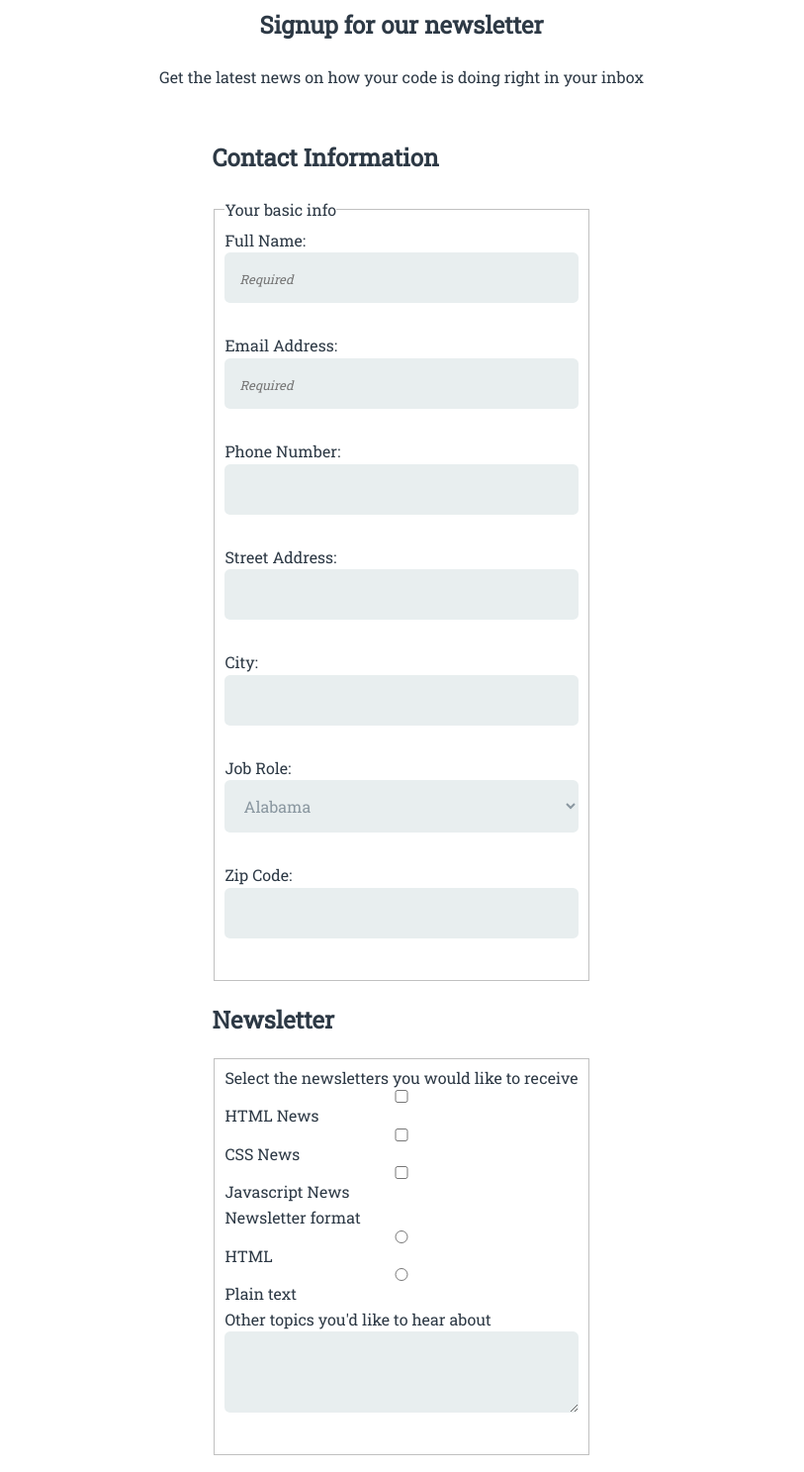
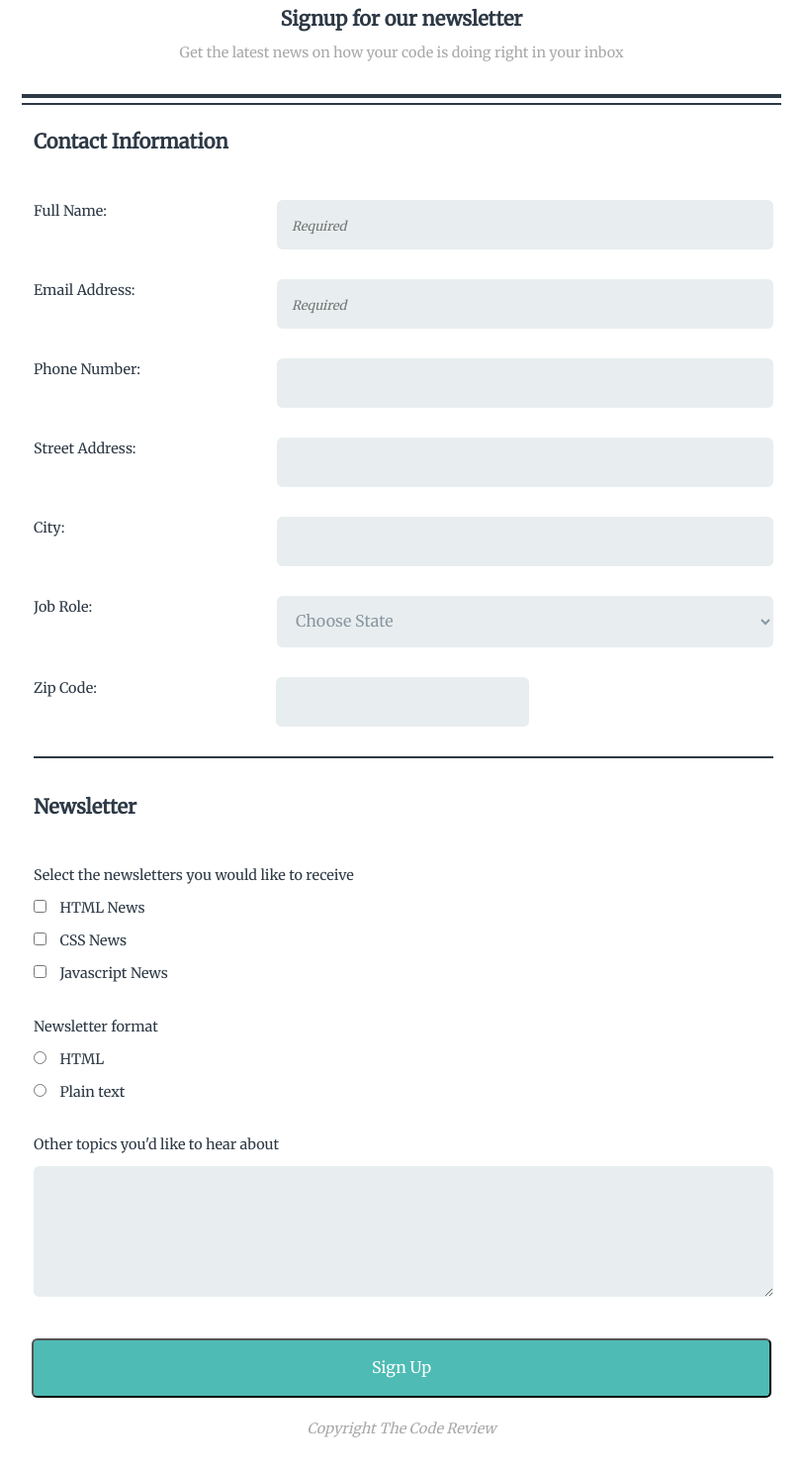
Before and after one commit to rukantabula/An-Online-Registration-Form, a plain HTML site: page index.html in a window 1280 px wide. Shown: the part 114-1601 px from the top of the page at 99% size, without its empty margins (234-1047 px from the left). Drawn offline with Linux system fonts and the light colour scheme.

Commit message:
final draft

```diff
--- a/css/style.css
+++ b/css/style.css
@@ -2,53 +2,78 @@
   Base Element Styles
 ==================================== */
 
-*, *:before, *:after {
+*,
+*:before,
+*:after {
   -moz-box-sizing: border-box;
   -webkit-box-sizing: border-box;
   box-sizing: border-box;
 }
 
-::-webkit-input-placeholder { /* WebKit browsers */
+::-webkit-input-placeholder {
+  /* WebKit browsers */
   direction: rtl;
   font-style: italic;
-    font-size: .8em;
+  font-size: 0.8em;
+  overflow: visible;
 }
-:-moz-placeholder { /* Mozilla Firefox 4 to 18 */
+:-moz-placeholder {
+  /* Mozilla Firefox 4 to 18 */
   direction: rtl;
   font-style: italic;
-    font-size: .8em;
+  font-size: 0.8em;
+  overflow: visible;
 }
-::-moz-placeholder { /* Mozilla Firefox 19+ but I'm not sure about working */
+::-moz-placeholder {
+  /* Mozilla Firefox 19+ but I'm not sure about working */
   direction: rtl;
   font-style: italic;
-    font-size: .8em;
+  font-size: 0.8em;
+  overflow: visible;
 }
-:-ms-input-placeholder { /* Internet Explorer 10+ */
+:-ms-input-placeholder {
+  /* Internet Explorer 10+ */
   direction: rtl;
   font-style: italic;
-    font-size: .8em;
+  font-size: 0.8em;
+  overflow: visible;
 }
 
 body {
-  font-family: 'Roboto Slab', serif;
+  font-family: "Merriweather", serif;
   line-height: 1.6;
   display: flex;
   color: #2d3945;
   background: #fff;
 }
 
-
-
 p {
   text-align: center;
+}
+p,
+label {
+  font-size: 0.9em;
+}
+
+label {
+  padding-bottom: 10px;
+}
+
+h2 {
+  font-size: 1.25em;
 }
 
 button {
   background: #4ebbb5;
   color: #fff;
-  padding: .625em 1.25em;
-	border-radius: .35em;
-  margin-top: 20px;
+  padding: 0.625em 1.25em;
+  border-radius: 0.35em;
+  margin: 0 10px 20px;
+  height: 60px;
+}
+
+button:hover {
+  opacity: 0.8;
 }
 
 input[type="text"],
@@ -57,9 +82,9 @@ input[type="email"],
 input[type="tel"],
 textarea,
 select {
-  background: rgba(255,255,255,0.1);
+  background: rgba(255, 255, 255, 0.1);
   border: none;
-  border-radius: .35em;
+  border-radius: 0.35em;
   font-size: 16px;
   height: auto;
   margin: 0;
@@ -71,6 +96,20 @@ select {
   margin-bottom: 30px;
 }
 
+input[type="radio"],
+input[type="checkbox"] {
+  margin-right: 10px;
+  cursor: pointer;
+}
+
+input[id="zip_code"] {
+  width: 50%;
+}
+
+.zip {
+  display: block;
+}
+
 input:focus,
 textarea:focus {
   border: 1px solid #46698b;
@@ -78,22 +117,15 @@ textarea:focus {
 
 input:placeholder {
   text-align: right;
-
+  overflow: visible;
 }
-
 
 /* =================================
   Base Layout Styles
 ==================================== */
 .wrapper {
   margin: auto;
-}
-
-.main-content,
-form,
-fieldset {
-  display: flex;
-  flex-direction: column;
+  width: 100%;
 }
 
 .primary-header {
@@ -103,26 +135,99 @@ fieldset {
   padding-bottom: 15px;
 }
 
+.header-title {
+  font-size: 1.5em;
+  text-align: center;
+  color: #fff;
+  text-transform: uppercase;
+}
+
+.bold-line {
+  height: 4px;
+}
+
+.light-line {
+  height: 2px;
+}
+
+.bold-line,
+.light-line {
+  margin-bottom: 5px;
+  background: #2d3945;
+}
+
+.main-content,
+form,
+fieldset {
+  display: flex;
+  flex-direction: column;
+  border: none;
+  width: 100%;
+}
+
+fieldset {
+  flex-wrap: wrap;
+}
+
 .secondary-header,
 .main-content {
-  margin: auto;
   margin: 0 0 30px 0;
   align-items: center;
+  width: 90%;
+  margin: 0 auto;
 }
 
 .secondary-header {
   text-align: center;
 }
 
-.header-title {
-  font-size: 1.5em;
-  text-align: center;
-  color: #fff;
-  text-transform: uppercase;
+.header-description,
+.footer {
+  color: #a9a9a9;
 }
-/* ---- Navigation ---- */
 
+.header-description {
+  margin-top: -10px;
+  margin-bottom: 30px;
+}
+
+.contact,
+.newsletter {
+  padding-bottom: 20px;
+}
+.section-title {
+  padding-top: 20px;
+}
+
+.footer {
+  font-style: italic;
+  margin-bottom: 150px;
+}
 
 /* =================================
   Media Queries
 ==================================== */
+
+@media screen and (min-width: 768px) {
+  .secondary-header,
+  .main-content {
+    margin: 0 0 30px 0;
+    align-items: center;
+    width: 60%;
+    max-width: 800px;
+    margin: 0 auto;
+  }
+
+  .flex-input {
+    display: flex;
+    justify-content: space-between;
+  }
+
+  input[id="zip_code"] {
+    margin-right: 33%;
+  }
+
+  .item-label {
+    width: 50%;
+  }
+}
--- a/index.html
+++ b/index.html
@@ -4,7 +4,8 @@
     <meta charset="utf-8">
     <meta name="viewport" content="width=device-width, initial-scale=1.0">
     <title>The Code Review</title>
-    <link href="https://fonts.googleapis.com/css?family=Roboto+Slab" rel="stylesheet">
+    <link href="https://fonts.googleapis.com/css?family=Merriweather"
+      rel="stylesheet">
     <link rel="stylesheet" href="css/normalize.css">
     <link rel="stylesheet" href="css/style.css">
   </head>
@@ -13,36 +14,55 @@
     <div class="wrapper">
       <header>
         <div class="primary-header">
-        <h1 class="header-title" >The Code Review</h1>
+          <h1 class="header-title">The Code Review</h1>
         </div>
         <div class="secondary-header">
           <h2 class="header-subtitle">Signup for our newsletter</h2>
           <p class="header-description">Get the latest news on how your code is
             doing right in your inbox</p>
           <div class="bold-line"></div>
-        <div class="bold-line"></div>
+          <div class="light-line"></div>
         </div>
       </header><!--/.main-header-->
 
       <div class="main-content">
         <form action="index.html" method="post" class="form_items">
-        <h2>Contact Information</h2>
+
           <fieldset>
-          <legend>Your basic info</legend>
-          <label for="name">Full Name:</label>
+            <legend> <h2 class="contact">Contact Information</h2></legend>
+            <div class="flex-input">
+              <label for="name" class="item-label">Full Name:</label>
               <input required type="text" name="full_name" id="name"
-            placeholder="Required">
-          <label for="email">Email Address:</label>
-          <input required type="email" name="email_address" id="email_address"
-            placeholder="Required">
-          <label for="phone_number">Phone Number:</label>
-          <input type="tel" name="phone_number" id="phone_number">
-          <label for="street_address">Street Address:</label>
-          <input type="text" name="street_address" id="street_address">
-          <label for="city">City:</label>
-          <input type="text" name="city" id="city">
-          <label for="job">Job Role:</label>
-          <select id="state" name="state">
+                placeholder="Required"class="item-input">
+            </div>
+
+            <div class="flex-input">
+              <label for="email" class="item-label">Email Address:</label>
+              <input required type="email" name="email_address" id="email"
+                placeholder="Required"class="item-input">
+            </div>
+
+            <div class="flex-input">
+              <label for="phone_number" class="item-label">Phone Number:</label>
+              <input type="tel" name="phone_number" id="phone_number"
+                class="item-input">
+            </div>
+
+            <div class="flex-input">
+              <label for="street_address" class="item-label">Street Address:</label>
+              <input type="text" name="street_address" id="street_address"
+                class="item-input">
+            </div>
+
+            <div class="flex-input">
+              <label for="city" class="item-label">City:</label>
+              <input type="text" name="city" id="city" class="item-input">
+            </div>
+
+            <div class="flex-input">
+              <label for="job" class="item-label">Job Role:</label>
+              <select id="state" name="state" class="item-input">
+                <option selected disabled>Choose State</option>
                 <option value="AL">Alabama</option>
                 <option value="AK">Alaska</option>
                 <option value="AZ">Arizona</option>
@@ -95,39 +115,58 @@
                 <option value="WI">Wisconsin</option>
                 <option value="WY">Wyoming</option>
               </select>
-          <label for="zip_code">Zip Code:</label>
-          <input type="text" name="city" id="zip_code">
+            </div>
 
+            <div class="flex-input">
+              <label for="zip_code" class="item-label zip">Zip Code:</label>
+              <input type="text" name="zip_code" id="zip_code" class="item-input">
+            </div>
+            <div class="light-line"></div>
           </fieldset>
 
-        <h2>Newsletter</h2>
+
           <fieldset>
-          <legend></legend>
+            <legend> <h2 class="newsletter">Newsletter</h2></legend>
             <label>Select the newsletters you would like to receive</label>
+            <label class="light" for="html_news">
               <input type="checkbox" id="html_news" name="news" value="html_news">
-          <label class="light" for="html_news">HTML News</label>
+              HTML News
+            </label>
+
+            <label class="light" for="css_news">
               <input type="checkbox" id="css_news" name="news" value="css_news">
-          <label class="light" for="css_news">CSS News</label>
-          <input type="checkbox" id="javascript_news" name="news"
-            value="javascript_news">
-          <label class="light" for="javascript_news">Javascript News</label>
-          <label>Newsletter format</label>
-          <input id="html_format" type="radio" name="newsletter-format"
-            value="html_format">
-          <label for="html_format" class="light">HTML</label>
-          <input id="plain_format" type="radio" name="newsletter-format"
-            value="plain_format">
-          <label for="plain_format" class="light"> Plain text</label>
+              CSS News
+            </label>
 
-          <label for="other_topics">Other topics you'd like to hear about</label>
-          <textarea name="topics"  id="other_topics"></textarea>
+
+            <label class="light" for="javascript_news">
+              <input type="checkbox" id="javascript_news" name="news" value="javascript_news">
+              Javascript News
+            </label>
+
+            <label class="section-title">Newsletter format</label>
+
+            <label for="html_format" class="light">
+              <input id="html_format" type="radio" name="newsletter-format" value="html_format">
+              HTML
+            </label>
+
+
+            <label for="plain_format" class="light">
+              <input id="plain_format" type="radio" name="newsletter-format" value="plain_format">
+              Plain text
+            </label>
+
+            <label for="other_topics" class="section-title">Other topics you'd like to hear about</label>
+            <textarea name="topics" id="other_topics" rows="4"></textarea>
           </fieldset>
 
           <button id="submit" type="submit" name="button">Sign Up</button>
         </form>
 
+        <label class="footer">Copyright The Code Review</label>
+
       </div>
-
     </div>
   </body>
 </html>
```
Lines whose indentation alone changed are shown as unchanged.
